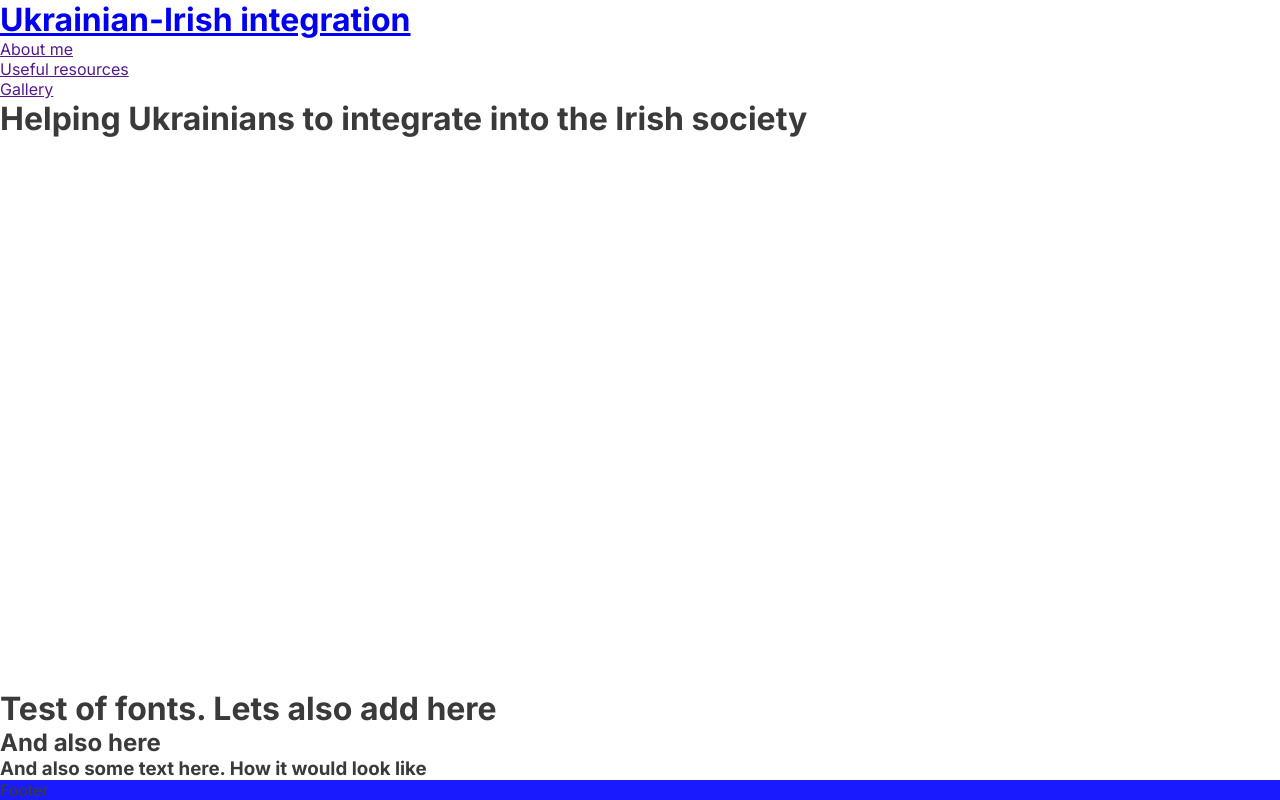
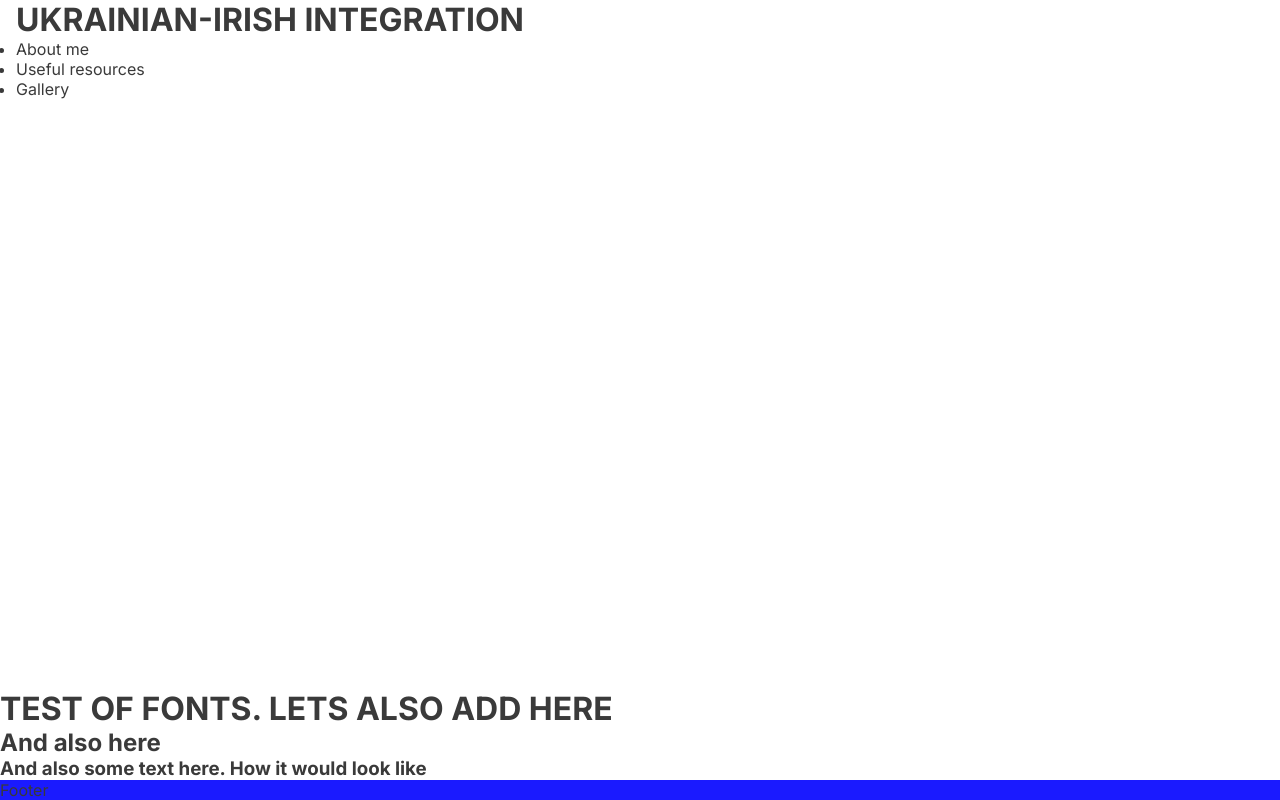
Before and after one commit to Borys-777/Borys_love-running-project, a plain HTML site: page index.html in a window 1280 px wide. Drawn offline with Linux system fonts and the light colour scheme.

Commit message:
Changed headr and h1 styles

```diff
--- a/assets/css/style.css
+++ b/assets/css/style.css
@@ -20,15 +20,26 @@ body {
   /* Generic project styles*/
   color: #3a3a3a;
   font-family: 'Inter', sans-serif;
+  box-shadow: 0;
 }
 
 /* Header*/
 header {
-  background-color: #1a1aff;
+  background-color: white;
+  padding: 0 1rem;
+  position:fixed;
+  z-index: 99;
+  width: 100%;
+}
+
+header a {
+  text-decoration: none;
+  color: inherit;
 }
 
 h1 {
   font-family: 'Inter', sans-serif;
+  text-transform: uppercase;
 }
 
 /* Main content*/
--- a/index.html
+++ b/index.html
@@ -19,7 +19,7 @@
 
 <body>
     <!-- header will show the top of the page-->
-    <header></header>
+    <header>
     <a href="index.html">
     <h1 id="integration">Ukrainian-Irish integration</h1>
 </a>
@@ -30,13 +30,14 @@
         <li> <a href="">Gallery </a></li>
     </ul>
 </nav>
+</header>
 
 
 
 
 
     <!-- main will show the main content in the body of the page-->
-    <main> <h1>Helping Ukrainians to integrate into the Irish society</h1></main>
+    <main> <h2>Helping Ukrainians to integrate into the Irish society</h2></main>
     <h1>Test of fonts. Lets also add here</h1>
     <h2> And also here </h2>
         <h3> And also some text here. How it would look like</h3>
```
